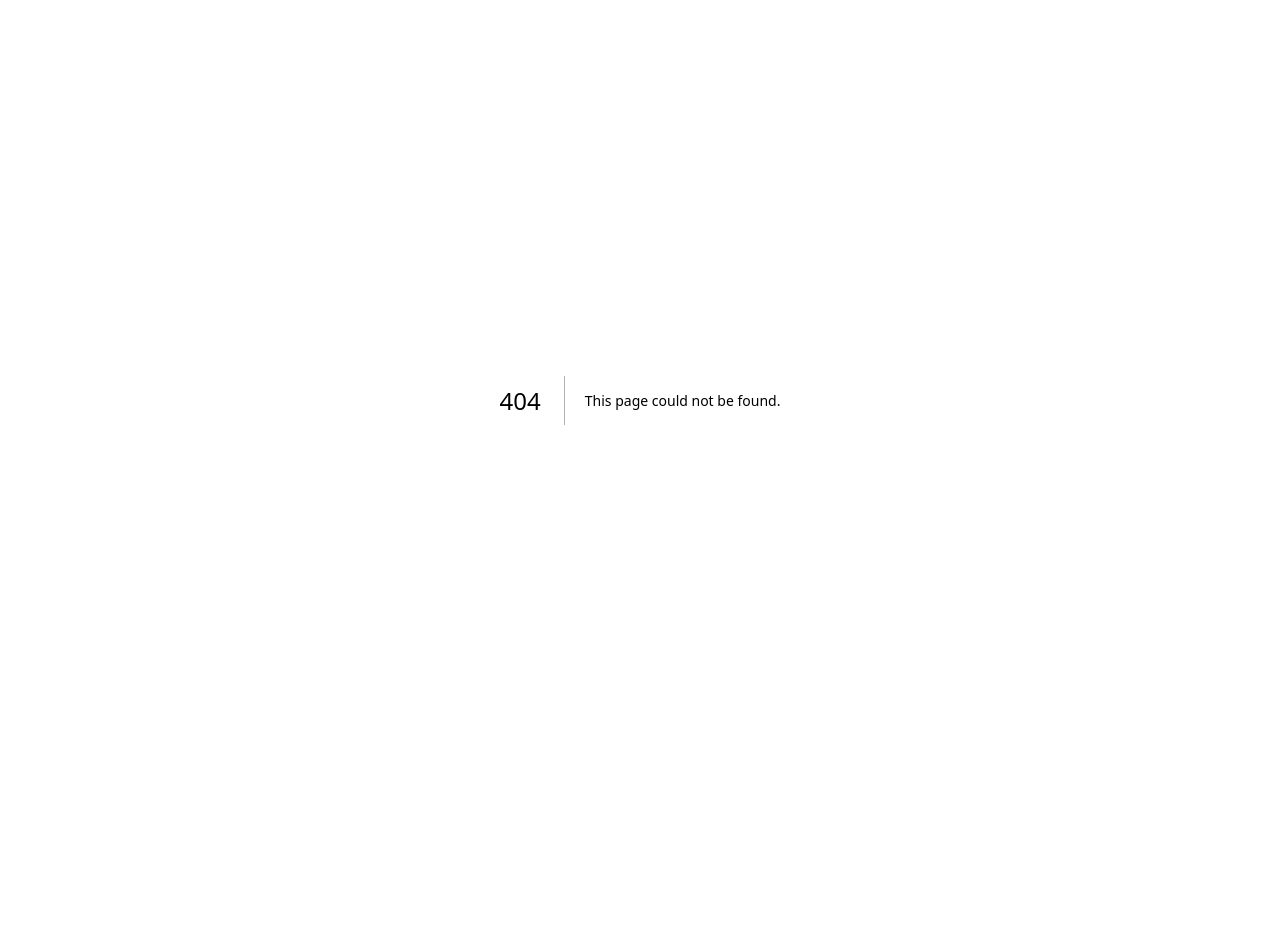
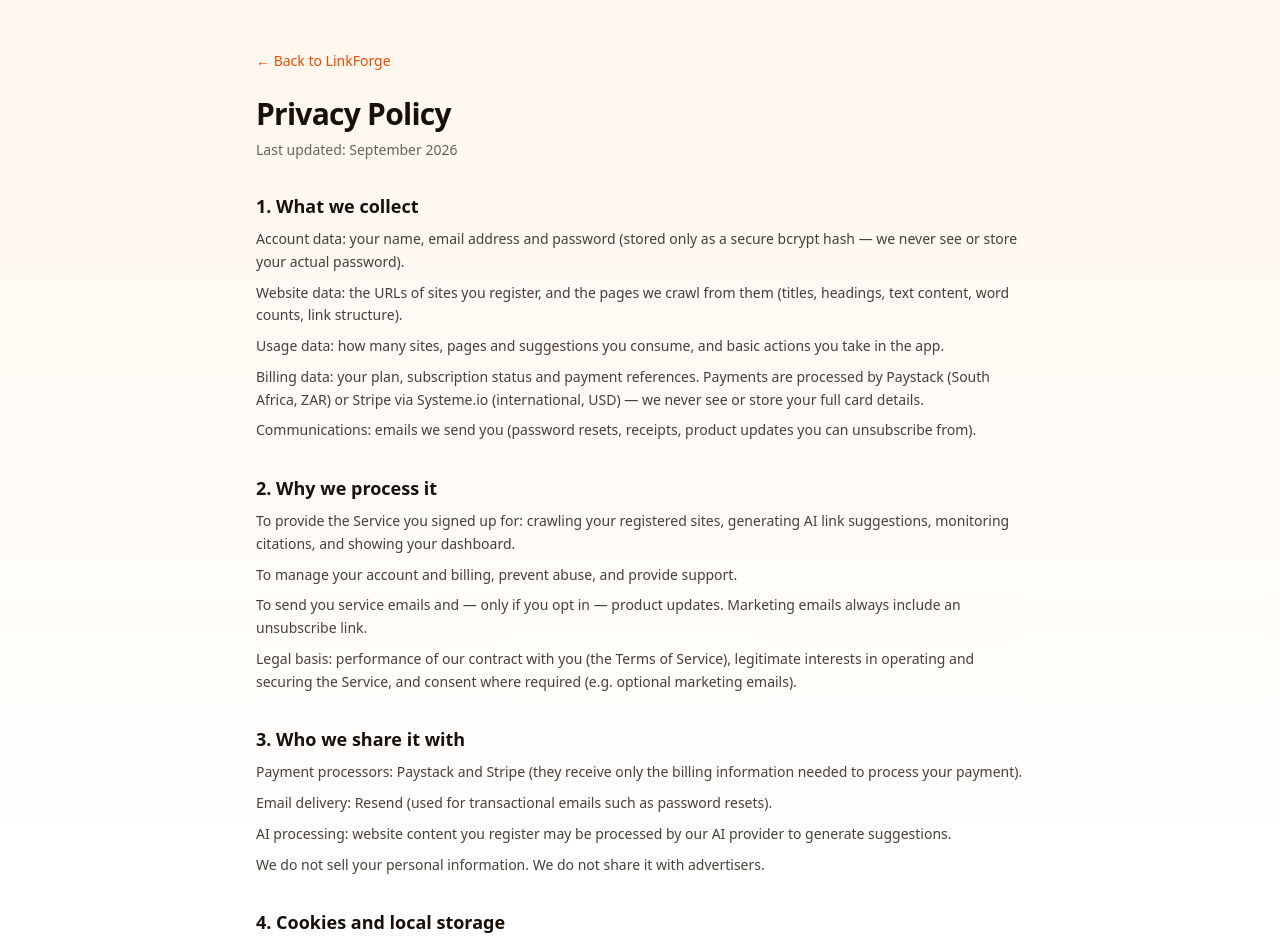
Before and after one commit to solomonsjerome863-del/linkforge, a Next.js app: page /legal/privacy in a window 1280 px wide. Before the commit this address had no page. Shown: the top 947 px of the page. Before the commit the page ends 800 px from the top, so only its background shows below. Built offline with nearby package versions, Linux system fonts and the light colour scheme.

Commit message:
Add Privacy Policy page (/legal/privacy)

```diff
--- /dev/null
+++ b/src/app/legal/privacy/page.tsx
@@ -0,0 +1,100 @@
+"use client";
+
+import Link from "next/link";
+
+const sections: { title: string; body: string[] }[] = [
+  {
+    title: "1. What we collect",
+    body: [
+      "Account data: your name, email address and password (stored only as a secure bcrypt hash — we never see or store your actual password).",
+      "Website data: the URLs of sites you register, and the pages we crawl from them (titles, headings, text content, word counts, link structure).",
+      "Usage data: how many sites, pages and suggestions you consume, and basic actions you take in the app.",
+      "Billing data: your plan, subscription status and payment references. Payments are processed by Paystack (South Africa, ZAR) or Stripe via Systeme.io (international, USD) — we never see or store your full card details.",
+      "Communications: emails we send you (password resets, receipts, product updates you can unsubscribe from).",
+    ],
+  },
+  {
+    title: "2. Why we process it",
+    body: [
+      "To provide the Service you signed up for: crawling your registered sites, generating AI link suggestions, monitoring citations, and showing your dashboard.",
+      "To manage your account and billing, prevent abuse, and provide support.",
+      "To send you service emails and — only if you opt in — product updates. Marketing emails always include an unsubscribe link.",
+      "Legal basis: performance of our contract with you (the Terms of Service), legitimate interests in operating and securing the Service, and consent where required (e.g. optional marketing emails).",
+    ],
+  },
+  {
+    title: "3. Who we share it with",
+    body: [
+      "Payment processors: Paystack and Stripe (they receive only the billing information needed to process your payment).",
+      "Email delivery: Resend (used for transactional emails such as password resets).",
+      "AI processing: website content you register may be processed by our AI provider to generate suggestions.",
+      "We do not sell your personal information. We do not share it with advertisers.",
+    ],
+  },
+  {
+    title: "4. Cookies and local storage",
+    body: [
+      "We use a single httpOnly session cookie to keep you logged in (it contains a signed identifier, not personal data).",
+      "We use browser local storage to remember your preferences between visits. No third-party advertising or tracking cookies are used.",
+    ],
+  },
+  {
+    title: "5. How long we keep it",
+    body: [
+      "Account and billing records are kept while your account is active. Crawled website data is kept until you delete the site or your account.",
+      "Deleting your account permanently removes your sites, pages, suggestions, citations and personal data from our active systems.",
+    ],
+  },
+  {
+    title: "6. Your rights",
+    body: [
+      "You can access, correct or delete your personal data at any time: most of it directly in the app, the rest by emailing support@linkforge.digital.",
+      "If you are in the EU/UK you have additional rights under GDPR (access, portability, objection, complaint to a supervisory authority). If you are in South Africa, POPIA applies similarly.",
+    ],
+  },
+  {
+    title: "7. Security",
+    body: [
+      "Passwords are hashed with bcrypt. Sessions use signed, httpOnly cookies. Data is stored in a managed cloud database with access restricted to the Service.",
+      "No system is perfectly secure — if a breach affecting your data occurs, we will notify you as required by law.",
+    ],
+  },
+  {
+    title: "8. International transfers",
+    body: [
+      "The Service is operated using cloud infrastructure that may process data outside your country. By using LinkForge you consent to these transfers, which are protected by the safeguards described above.",
+    ],
+  },
+  {
+    title: "9. Contact",
+    body: [
+      "Privacy questions or requests: support@linkforge.digital.",
+    ],
+  },
+];
+
+export default function PrivacyPage() {
+  return (
+    <div className="min-h-screen bg-gradient-to-b from-orange-50 via-white to-teal-50 dark:from-neutral-950 dark:via-neutral-900 dark:to-neutral-950 py-12 px-4">
+      <div className="max-w-3xl mx-auto">
+        <Link href="/" className="text-sm text-orange-600 hover:text-orange-700 dark:text-orange-400">← Back to LinkForge</Link>
+        <h1 className="text-3xl font-bold tracking-tight mt-6 mb-2">Privacy Policy</h1>
+        <p className="text-sm text-muted-foreground mb-8">Last updated: September 2026</p>
+        <div className="space-y-8">
+          {sections.map((s) => (
+            <section key={s.title}>
+              <h2 className="text-lg font-semibold mb-2">{s.title}</h2>
+              {s.body.map((p, i) => (
+                <p key={i} className="text-sm leading-relaxed text-foreground/80 mb-2">{p}</p>
+              ))}
+            </section>
+          ))}
+        </div>
+        <div className="mt-10 flex gap-4 text-sm">
+          <Link href="/legal/terms" className="text-orange-600 hover:text-orange-700 dark:text-orange-400">Terms of Service →</Link>
+          <Link href="/legal/refunds" className="text-orange-600 hover:text-orange-700 dark:text-orange-400">Refund Policy →</Link>
+        </div>
+      </div>
+    </div>
+  );
+}
```
